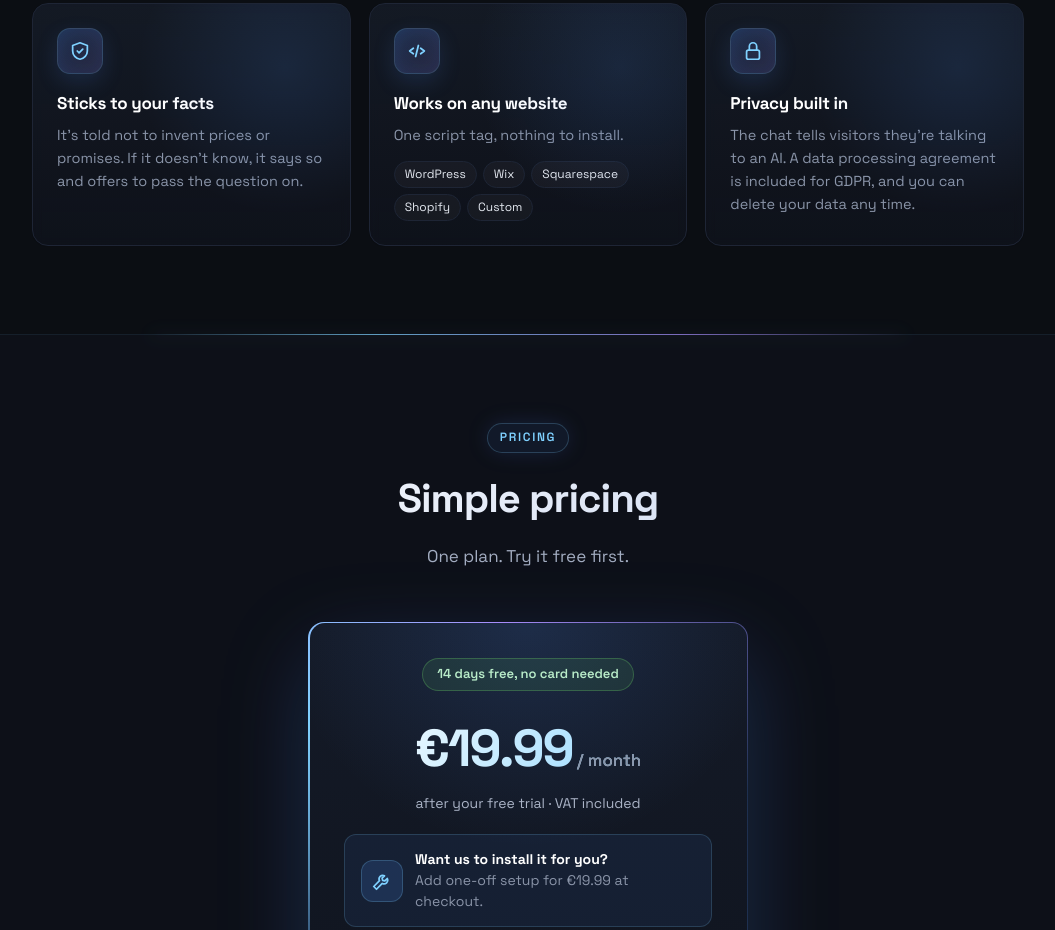
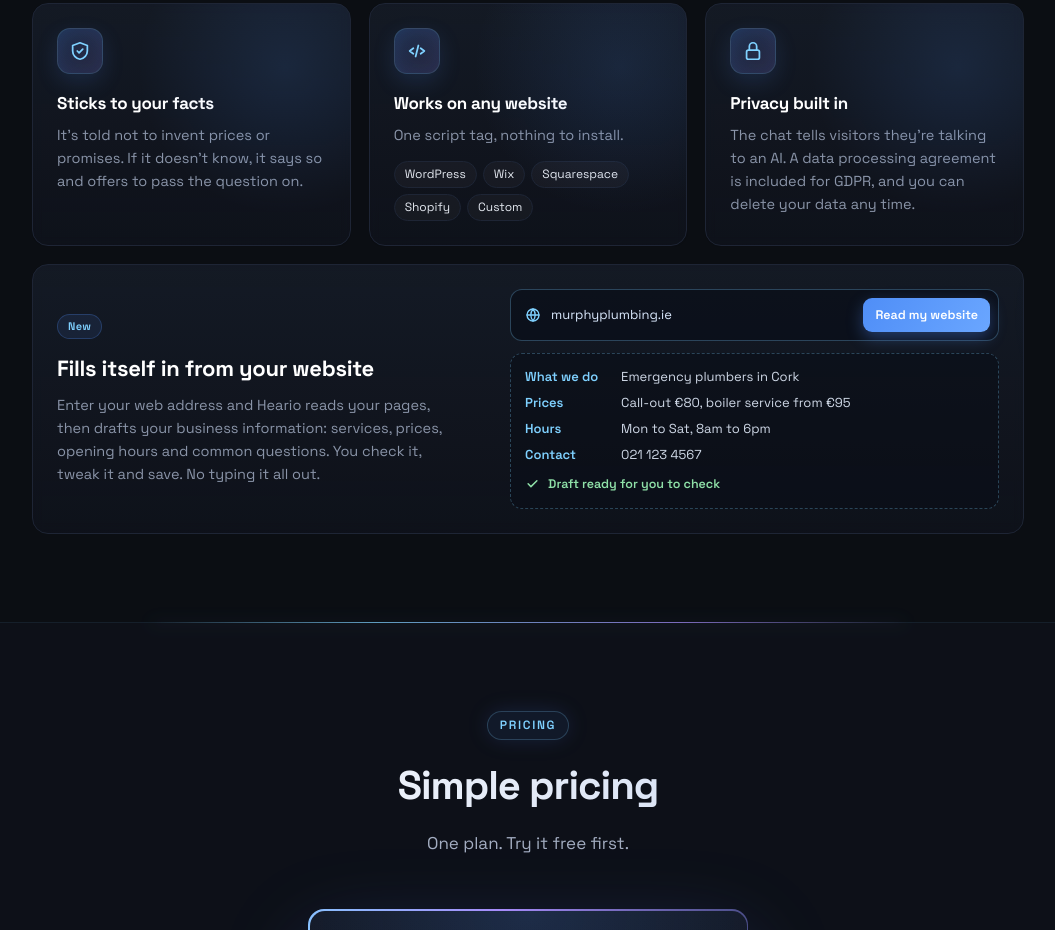
Before and after one commit to Jorified/heario-site, a website: page index.html in a window 1280 px wide. Shown: the part 3955-4885 px from the top of the page, without its empty margins (112-1167 px from the left). Drawn offline with Linux system fonts and the light colour scheme; no server answers.

Commit message:
Homepage: feature the website reader

```diff
--- a/chatbot.css
+++ b/chatbot.css
@@ -852,3 +852,33 @@ button:disabled { opacity: .55; cursor: default; }
 .import-draft textarea { min-height: 260px; }
 .import-draft small { color: var(--muted); font-size: 12px; word-break: break-word; }
 @media (max-width: 560px) { .import-row { flex-direction: column; } }
+
+/* Feature card: fills itself in from your website */
+.bento-fill { display: grid; grid-template-columns: 1fr 1.15fr; gap: 28px; align-items: center; }
+.bento-fill .bf-copy h3 { font-size: 22px; }
+.bento-fill .bf-copy p { max-width: 44ch; }
+.bf-demo { display: grid; gap: 12px; min-width: 0; }
+.bf-url {
+  display: flex; align-items: center; gap: 10px; padding: 8px 8px 8px 14px;
+  border: 1px solid rgba(127,209,255,.28); background: rgba(8,12,22,.55); border-radius: 12px;
+  font-family: var(--font-mono); font-size: 13px; color: #dbeafe;
+}
+.bf-url svg { width: 16px; height: 16px; flex: none; color: var(--accent2); }
+.bf-addr { flex: 1; min-width: 0; overflow: hidden; text-overflow: ellipsis; white-space: nowrap; }
+.bf-btn {
+  flex: none; padding: 7px 12px; border-radius: 9px; font-family: var(--font-display); font-size: 12.5px; font-weight: 600;
+  color: #fff; background: linear-gradient(120deg, var(--accent), #6aa6ff); box-shadow: 0 6px 16px rgba(79,142,247,.35);
+}
+.bf-draft { display: grid; gap: 7px; padding: 14px; border-radius: 12px; background: rgba(8,12,22,.5); border: 1px dashed rgba(127,209,255,.28); }
+.bf-line { display: grid; grid-template-columns: 86px 1fr; gap: 10px; font-size: 13px; line-height: 1.45; }
+.bf-line b { color: var(--accent2); font-weight: 600; }
+.bf-line span { color: #cfd8e6; min-width: 0; }
+.bf-check { display: flex; align-items: center; gap: 8px; margin-top: 2px; font-size: 12.5px; color: #8fe0a8; font-weight: 600; }
+.bf-check svg { width: 15px; height: 15px; flex: none; }
+.bento-fill.reveal .bf-line, .bento-fill.reveal .bf-check { opacity: 0; transform: translateY(8px); }
+.bento-fill.in .bf-line { animation: bfIn .5s cubic-bezier(.2,.8,.2,1) forwards; animation-delay: calc(.5s + var(--i) * .35s); }
+.bento-fill.in .bf-check { animation: bfIn .5s cubic-bezier(.2,.8,.2,1) 2.1s forwards; }
+@keyframes bfIn { to { opacity: 1; transform: none; } }
+@media (max-width: 860px) { .bento-fill { grid-template-columns: 1fr; gap: 20px; } }
+@media (max-width: 420px) { .bf-line { grid-template-columns: 1fr; gap: 0; } .bf-btn { display: none; } }
+@media (prefers-reduced-motion: reduce) { .bento-fill.reveal .bf-line, .bento-fill.reveal .bf-check { opacity: 1; transform: none; animation: none !important; } }
--- a/index.html
+++ b/index.html
@@ -31,7 +31,7 @@
   <link rel="apple-touch-icon" href="icon-192.png" />
   <link rel="manifest" href="manifest.json" />
   <link rel="stylesheet" href="style.css?v=30" />
-  <link rel="stylesheet" href="chatbot.css?v=11" />
+  <link rel="stylesheet" href="chatbot.css?v=12" />
   <link rel="preconnect" href="https://fonts.googleapis.com" />
   <link rel="preconnect" href="https://fonts.gstatic.com" crossorigin />
   <link href="https://fonts.googleapis.com/css2?family=Space+Grotesk:wght@400;500;600;700&family=Sora:wght@300;400;500;600;700&display=swap" rel="stylesheet" />
@@ -246,7 +246,7 @@
     <h2 class="cb-h2">Up and running in three steps</h2>
     <p class="section-sub">No developers, no code beyond one pasted line.</p>
     <div class="cb-steps">
-      <div class="cb-step"><span class="n">1</span><h3>Tell it about your business</h3><p>Paste in your services, prices, opening hours and common questions. The assistant only answers from what you give it.</p></div>
+      <div class="cb-step"><span class="n">1</span><h3>Tell it about your business</h3><p>Let Heario read your website and write a draft, or paste in your services, prices, opening hours and common questions. The assistant only answers from what you give it.</p></div>
       <div class="cb-step"><span class="n">2</span><h3>Add your WhatsApp number</h3><p>Enter the number that should get the alerts, confirm you're happy to receive them, and send yourself a test.</p><div class="mini-wa" aria-hidden="true"><span class="wa-out mini">&#9989; Test alert: Heario is connected<span class="wa-time">09:12 <span class="ticks">&#10003;&#10003;</span></span></span></div></div>
       <div class="cb-step"><span class="n">3</span><h3>Paste one line on your site</h3><p>Copy your embed snippet into your website. A chat bubble appears and you're live.</p></div>
     </div>
@@ -301,6 +301,23 @@
         <h3>Privacy built in</h3>
         <p>The chat tells visitors they're talking to an AI. A data processing agreement is included for GDPR, and you can delete your data any time.</p>
       </article>
+      <article class="bento-card bento-wide bento-fill">
+        <div class="bf-copy">
+          <span class="bento-tag">New</span>
+          <h3>Fills itself in from your website</h3>
+          <p>Enter your web address and Heario reads your pages, then drafts your business information: services, prices, opening hours and common questions. You check it, tweak it and save. No typing it all out.</p>
+        </div>
+        <div class="bf-demo" aria-hidden="true">
+          <div class="bf-url"><svg viewBox="0 0 24 24" fill="none" stroke="currentColor" stroke-width="2" stroke-linecap="round" stroke-linejoin="round"><circle cx="12" cy="12" r="9"/><path d="M3 12h18"/><path d="M12 3a14 14 0 0 1 0 18M12 3a14 14 0 0 0 0 18"/></svg><span class="bf-addr">murphyplumbing.ie</span><span class="bf-btn">Read my website</span></div>
+          <div class="bf-draft">
+            <div class="bf-line" style="--i:0"><b>What we do</b><span>Emergency plumbers in Cork</span></div>
+            <div class="bf-line" style="--i:1"><b>Prices</b><span>Call-out &euro;80, boiler service from &euro;95</span></div>
+            <div class="bf-line" style="--i:2"><b>Hours</b><span>Mon to Sat, 8am to 6pm</span></div>
+            <div class="bf-line" style="--i:3"><b>Contact</b><span>021 123 4567</span></div>
+            <div class="bf-check"><svg viewBox="0 0 24 24" fill="none" stroke="currentColor" stroke-width="2.4" stroke-linecap="round" stroke-linejoin="round"><path d="m5 12.5 4.5 4.5L19 7.5"/></svg>Draft ready for you to check</div>
+          </div>
+        </div>
+      </article>
     </div>
   </div>
 </section>
@@ -343,6 +360,7 @@
       <details><summary>Will it make things up?</summary><p>It's instructed to answer only from the information you provide and never to invent prices or promises. If it doesn't know, it says so and offers to pass the question to you. Keep your business information accurate and up to date for the best results.</p></details>
       <details><summary>Do I need WhatsApp Business?</summary><p>No. Alerts arrive in your normal WhatsApp from Heario's number. You confirm you're happy to receive them when you set up, and you can switch them off at any time.</p></details>
       <details><summary>How much does it cost?</summary><p>It's free for 14 days, then &euro;19.99 a month (VAT included), or the same in pounds or dollars if you're in the UK or US. There's no contract and you can cancel any time.</p></details>
+      <details><summary>Do I have to type in all my business information?</summary><p>No. Enter your website address and Heario reads your pages and writes a draft of your services, prices, opening hours and common questions. You check it, change anything that's wrong and save it. Nothing goes live until you do. You can also type or paste it in yourself.</p></details>
       <details><summary>Can you install it for me?</summary><p>Yes. When you subscribe you can add our optional one-off setup service at checkout, and we'll help you get your chatbot set up and added to your website. If you're happy doing it yourself, it's one line of code and takes about 10 minutes.</p></details>
       <details><summary>What happens after the free trial?</summary><p>You choose whether to subscribe. If you don't, the chat bubble stops answering and visitors are told to contact you directly. Nothing is charged automatically because we don't take a card for the trial.</p></details>
       <details><summary>Which websites does it work on?</summary><p>Any site where you can add a line of code before the closing body tag, including WordPress, Wix, Squarespace, Shopify and custom sites. Browsers will only run it on the websites you list in your dashboard, and usage limits protect you from misuse.</p></details>
```
